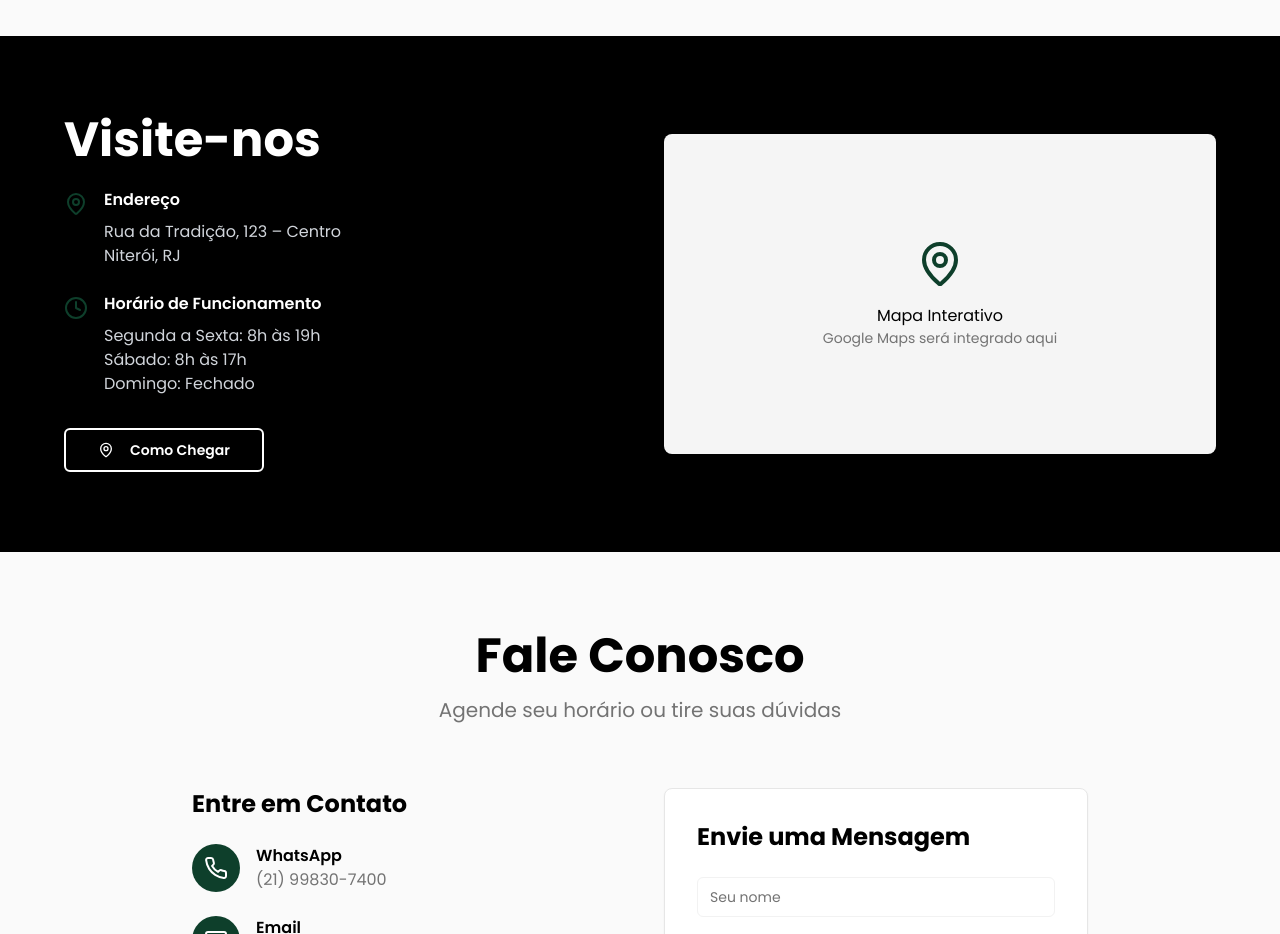
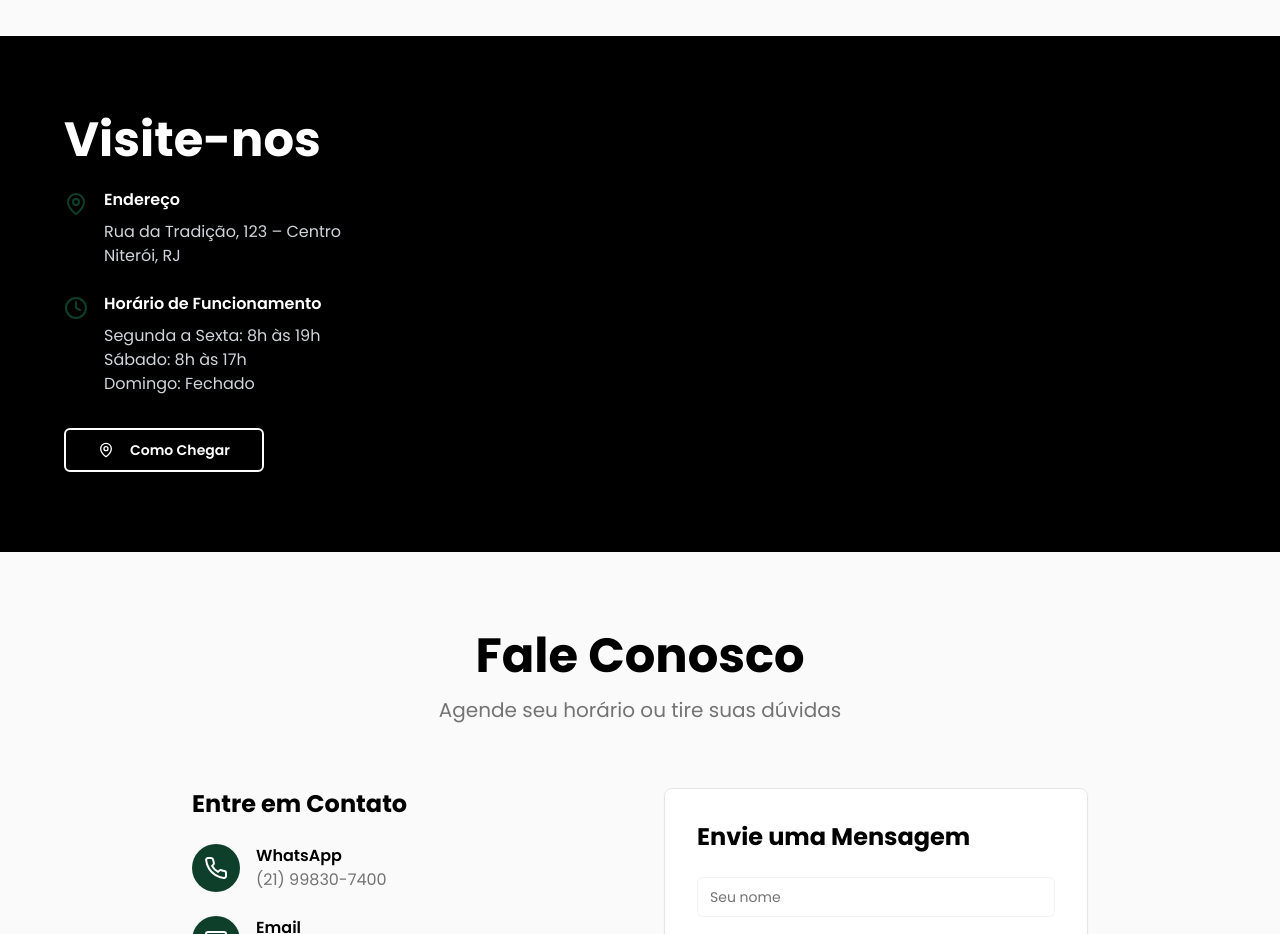
Before and after one commit to Victor-CSM/raiz-landing-craft, a React (Vite) app: page / in a window 1280 px wide. Shown: the part 4240-5174 px from the top of the page. Built offline with nearby package versions, Linux system fonts and the light colour scheme.

Commit message:
Remove location section
Remove the location section from the landing page.

```diff
--- a/src/pages/Index.tsx
+++ b/src/pages/Index.tsx
@@ -425,15 +425,6 @@ const Index = () => {
               </Button>
             </div>
 
-            <div className="fade-in-up stagger-1">
-              <div className="bg-muted rounded-lg h-80 flex items-center justify-center">
-                <div className="text-center text-brand-black">
-                  <MapPin className="h-12 w-12 mx-auto mb-4 text-brand-green" />
-                  <p>Mapa Interativo</p>
-                  <p className="text-sm text-muted-foreground">Google Maps será integrado aqui</p>
-                </div>
-              </div>
-            </div>
           </div>
         </div>
       </section>
```
